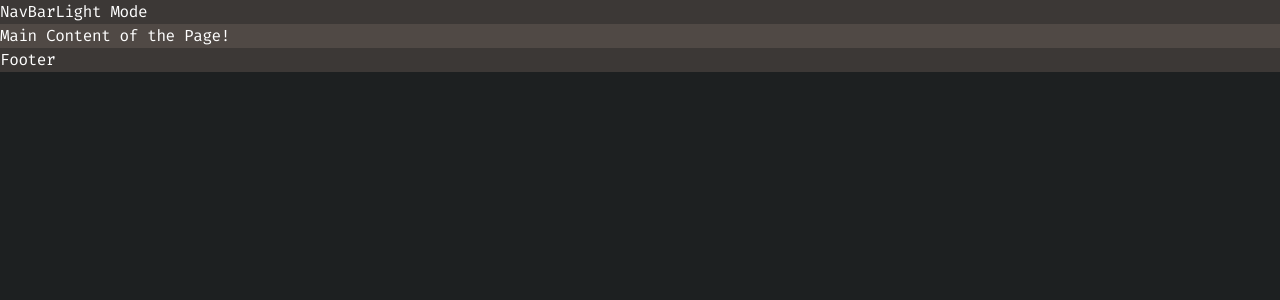
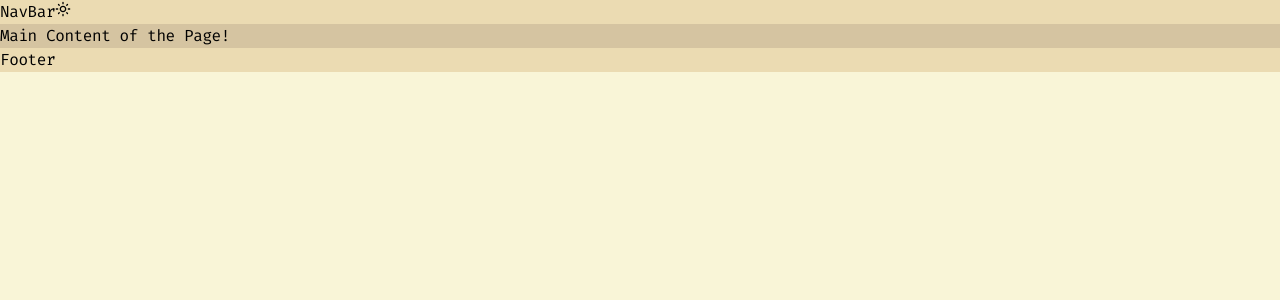
Before and after one commit to Gautam-J/portfolio, a Next.js app: page / in a window 1280 px wide. Shown: the top 300 px of the page. Built offline with nearby package versions, Linux system fonts and the light colour scheme.

Commit message:
add support for icons

```diff
--- a/components/ThemeChanger.tsx
+++ b/components/ThemeChanger.tsx
@@ -1,6 +1,7 @@
 import { FunctionComponent, useEffect } from "react";
 import { useTheme } from "next-themes";
 import { useState } from "react";
+import { MdOutlineLightMode, MdOutlineDarkMode } from "react-icons/md";
 
 const ThemeChanger: FunctionComponent = () => {
   const [mounted, setMounted] = useState(false);
@@ -16,8 +17,8 @@ const ThemeChanger: FunctionComponent = () => {
 
   return (
     <button onClick={changeTheme}>
-      {/* TODO: add icons */}
-      {theme === "light" ? <p>Dark Mode</p> : <p>Light Mode</p>}
+      {/* TODO: add hover text */}
+      {theme === "light" ? <MdOutlineDarkMode /> : <MdOutlineLightMode />}
     </button>
   );
 };
--- a/package.json
+++ b/package.json
@@ -12,7 +12,8 @@
     "next": "12.0.8",
     "next-themes": "^0.0.15",
     "react": "17.0.2",
-    "react-dom": "17.0.2"
+    "react-dom": "17.0.2",
+    "react-icons": "^4.3.1"
   },
   "devDependencies": {
     "@types/node": "17.0.9",
--- a/pages/_app.tsx
+++ b/pages/_app.tsx
@@ -6,7 +6,7 @@ import { ThemeProvider } from "next-themes";
 
 function MyApp({ Component, pageProps }: AppProps) {
   return (
-    <ThemeProvider attribute="class" defaultTheme="dark">
+    <ThemeProvider attribute="class" defaultTheme="system">
       <div>
         <NavBar />
         <Component {...pageProps} />
```
Also changed, not shown: 1 other file (tests, documents, lock files or other folders).
